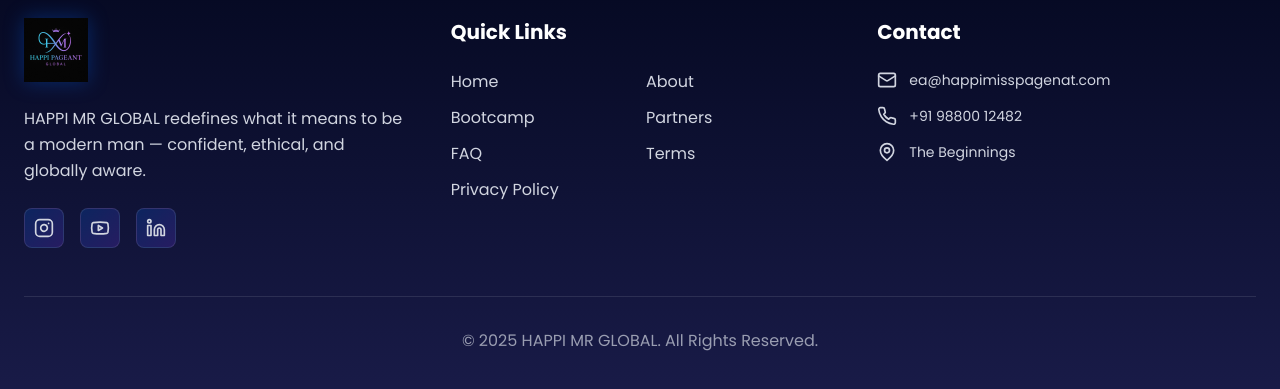
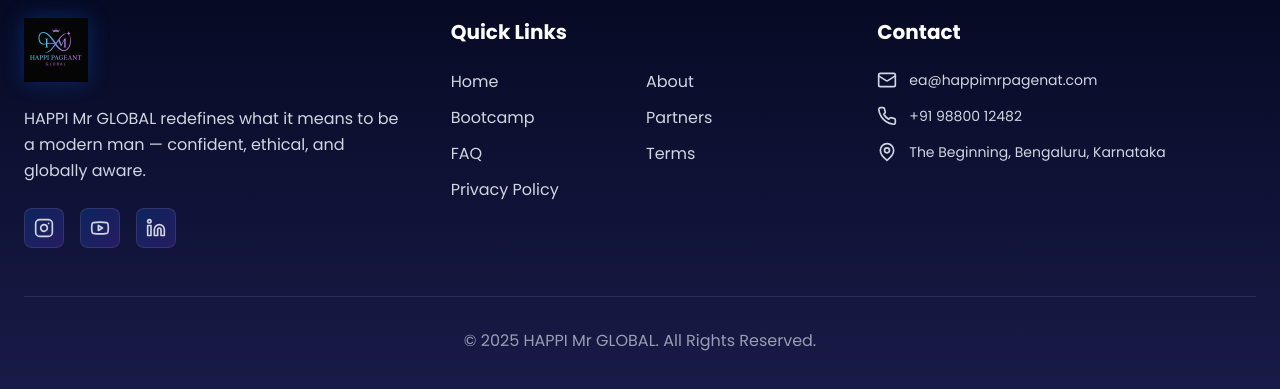
Before and after one commit to PageantMrpage/Pageant-Mr-Website, a React (Vite) app: page / in a window 1280 px wide. Shown: the part 7523-7912 px from the top of the page. Built offline with nearby package versions, Linux system fonts and the light colour scheme; a web font is replaced by a local one.

Commit message:
Updated Footer.tsx

```diff
--- a/src/components/Footer.tsx
+++ b/src/components/Footer.tsx
@@ -31,7 +31,7 @@
               style={{ filter: 'drop-shadow(0 0 10px rgba(0, 108, 255, 0.3))' }}
             />
             <p className="text-[#D1D5E0] leading-relaxed mb-6">
-              HAPPI MR GLOBAL redefines what it means to be a modern man — confident, ethical, and globally aware.
+              HAPPI Mr GLOBAL redefines what it means to be a modern man — confident, ethical, and globally aware.
             </p>
             <div className="flex space-x-4">
               <a
@@ -84,7 +84,7 @@
                 className="flex items-center space-x-3 text-[#D1D5E0] hover:text-[#006CFF] transition-colors group"
               >
                 <Mail className="w-5 h-5 flex-shrink-0" />
-                <span className="text-sm">ea@happimisspagenat.com</span>
+                <span className="text-sm">ea@happimrpagenat.com</span>
               </a>
               <a
                 href="tel:+919880012482"
@@ -95,7 +95,10 @@
               </a>
               <div className="flex items-center space-x-3 text-[#D1D5E0]">
                 <MapPin className="w-5 h-5 flex-shrink-0" />
-                <span className="text-sm">The Beginnings</span>
+                <span className="text-sm">The Beginning,
+Bengaluru, Karnataka </span>
+
+
               </div>
             </div>
           </div>
@@ -103,7 +106,7 @@
 
         <div className="pt-8 border-t border-white/10">
           <p className="text-center text-[#D1D5E0]/70">
-            © {currentYear} HAPPI MR GLOBAL. All Rights Reserved.
+            © {currentYear} HAPPI Mr GLOBAL. All Rights Reserved.
           </p>
         </div>
       </div>
```
